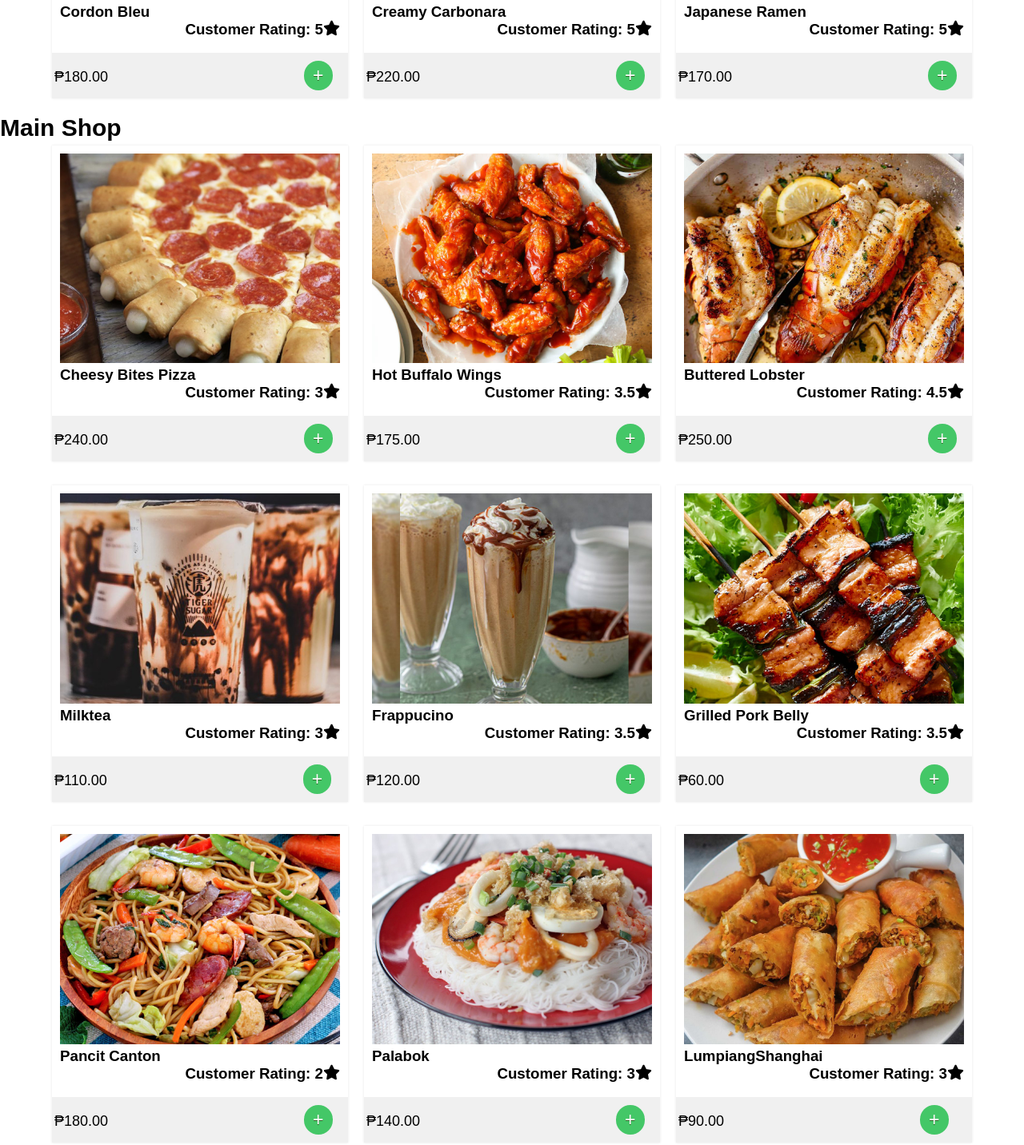
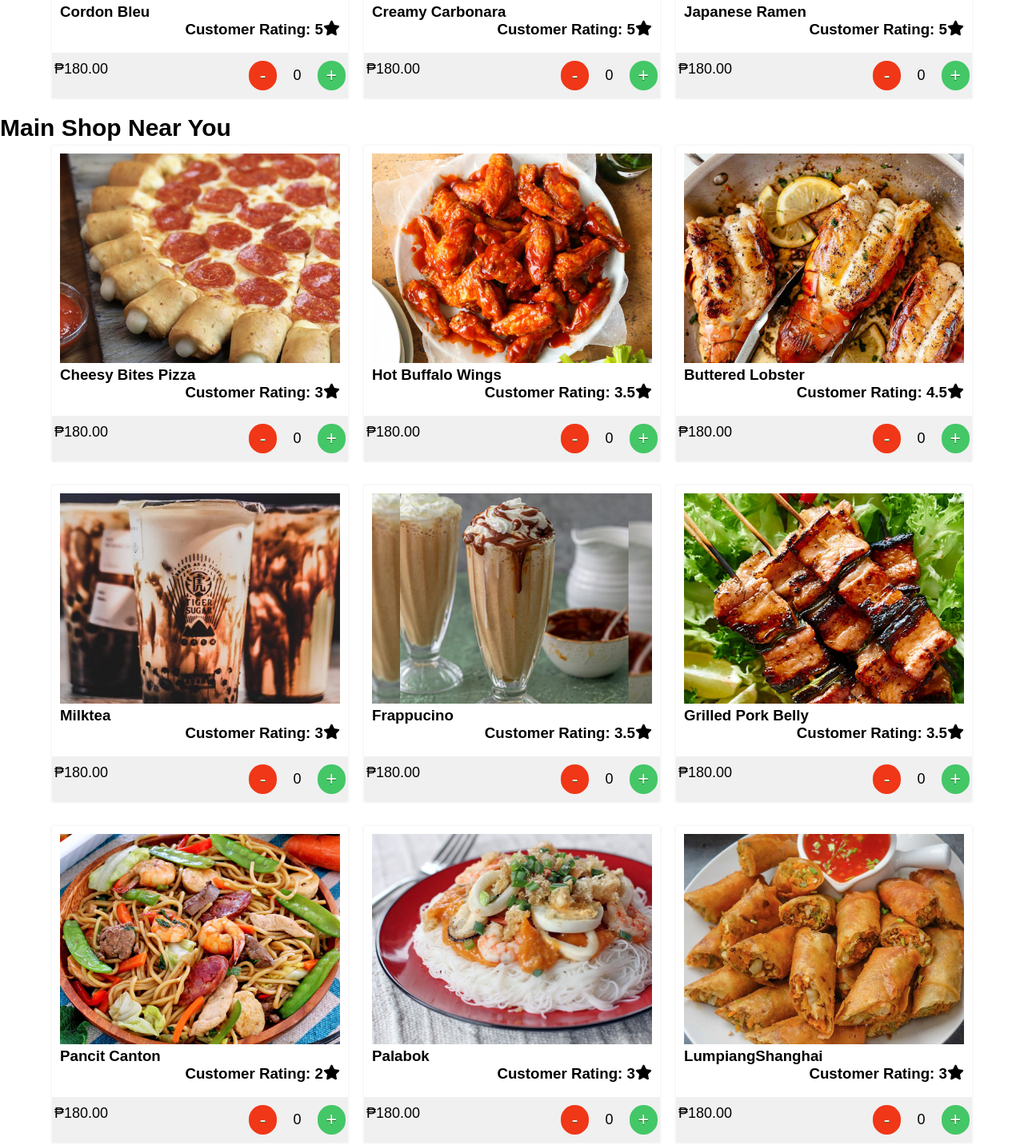
Before and after one commit to Vaughn24/FoodTrip_App, a website: page index.html in a window 1280 px wide. Shown: the part 1142-2574 px from the top of the page at 80% size. Drawn offline with Linux system fonts and the light colour scheme.

Commit message:
Buttons added

```diff
--- a/app.js
+++ b/app.js
@@ -10,8 +10,20 @@ window.addEventListener('scroll', function () {
 
 
 ///////////////// Add / Minus Button ///////////////
-function addItemToCart(food,amount) {
+function addItemToCart(amount,foodname) {
+    let qtfood = document.querySelector(`#quantity-${foodname}`);
+    let qty = parseInt(qtfood.innerHTML,10);
+    let sum = qty + amount;
+    qtfood.innerHTML=sum;
+}
 
+function minItemToCart(amount,foodname){
+    let qtfood = document.querySelector(`#quantity-${foodname}`);
+    let qty = parseInt(qtfood.innerHTML,10);
+    if(qty >= 1){
+        let sum = qty - amount;
+        qtfood.innerHTML=sum;
+    }
 
 }
 ////////////////////////////////////////////////////
--- a/index.html
+++ b/index.html
@@ -46,7 +46,12 @@
                                     <h3>Cordon Bleu <span>Customer Rating: 5<i class="fas fa-star"></i></span> </h3>
                                 </div>
                                 <div class="card-price">
-                                    <p>₱180.00 <a onclick="addItemToCart()" class="add-button" id="cart-btn">+</a> </p>
+                                    <p class="price"> ₱180.00  </p>
+                                    <div class="add-to-cart">
+                                        <a onclick="minItemToCart(1,'cordon')" class="min-button" id="cart-btn">-</a>
+                                        <span id="quantity-cordon">0</span>
+                                        <a onclick="addItemToCart(1,'cordon')" class="add-button" id="cart-btn">+</a>
+                                    </div>
                                 </div>
                             </div>
                             <div class="food-card">
@@ -55,7 +60,12 @@
                                     <h3>Creamy Carbonara <span>Customer Rating: 5<i class="fas fa-star"></i></span> </h3>
                                 </div>
                                 <div class="card-price">
-                                    <p>₱220.00 <a onclick="addItemToCart()" class="add-button" id="cart-btn">+</a> </p>
+                                    <p class="price"> ₱180.00  </p>
+                                    <div class="add-to-cart">
+                                        <a onclick="minItemToCart(1,'carbonara')" class="min-button" id="cart-btn">-</a>
+                                        <span id="quantity-carbonara">0</span>
+                                        <a onclick="addItemToCart(1,'carbonara')" class="add-button" id="cart-btn">+</a>
+                                    </div>
                                 </div>
                             </div>
                             <div class="food-card">
@@ -64,7 +74,12 @@
                                     <h3>Japanese Ramen <span>Customer Rating: 5<i class="fas fa-star"></i></span> </h3>
                                 </div>
                                 <div class="card-price">
-                                    <p>₱170.00 <a onclick="addItemToCart()" class="add-button" id="cart-btn">+</a> </p>
+                                    <p class="price"> ₱180.00  </p>
+                                    <div class="add-to-cart">
+                                        <a onclick="minItemToCart(1,'ramen')" class="min-button" id="cart-btn">-</a>
+                                        <span id="quantity-ramen">0</span>
+                                        <a onclick="addItemToCart(1,'ramen')" class="add-button" id="cart-btn">+</a>
+                                    </div>
                                 </div>
                             </div>
                         </div>
@@ -76,7 +91,7 @@
                 </div>
                 <!-- MAIN SHOP -->
                 <div class="main-shop">
-                    <h1>Main Shop</h1>
+                    <h1>Main Shop Near You</h1>
                     <div class="food-deck">
                         <div class="food-card">
                             <img src="images/CheesyPizza.jpg">
@@ -84,7 +99,12 @@
                                 <h3>Cheesy Bites Pizza <span>Customer Rating: 3<i class="fas fa-star"></i></span> </h3>
                             </div>
                             <div class="card-price">
-                                <p>₱240.00 <a onclick="addItemToCart()" class="add-button" id="cart-btn">+</a> </p>
+                                <p class="price"> ₱180.00  </p>
+                                <div class="add-to-cart">
+                                    <a onclick="minItemToCart(1,'cheesyPizza')" class="min-button" id="cart-btn">-</a>
+                                    <span id="quantity-cheesyPizza">0</span>
+                                    <a onclick="addItemToCart(1,'cheesyPizza')" class="add-button" id="cart-btn">+</a>
+                                </div>
                             </div>
                         </div>
                         <div class="food-card">
@@ -93,7 +113,12 @@
                                 <h3>Hot Buffalo Wings <span>Customer Rating: 3.5<i class="fas fa-star"></i></span> </h3>
                             </div>
                             <div class="card-price">
-                                <p>₱175.00 <a onclick="addItemToCart()" class="add-button" id="cart-btn">+</a> </p>
+                                <p class="price"> ₱180.00  </p>
+                                <div class="add-to-cart">
+                                    <a onclick="minItemToCart(1,'bwings')" class="min-button" id="cart-btn">-</a>
+                                    <span id="quantity-bwings">0</span>
+                                    <a onclick="addItemToCart(1,'bwings')" class="add-button" id="cart-btn">+</a>
+                                </div>
                             </div>
                         </div>
                         <div class="food-card">
@@ -102,7 +127,12 @@
                                 <h3>Buttered Lobster <span>Customer Rating: 4.5<i class="fas fa-star"></i></span> </h3>
                             </div>
                             <div class="card-price">
-                                <p>₱250.00 <a onclick="addItemToCart()" class="add-button" id="cart-btn">+</a> </p>
+                                <p class="price"> ₱180.00  </p>
+                                <div class="add-to-cart">
+                                    <a onclick="minItemToCart(1,'blobs')" class="min-button" id="cart-btn">-</a>
+                                    <span id="quantity-blobs">0</span>
+                                    <a onclick="addItemToCart(1,'blobs')" class="add-button" id="cart-btn">+</a>
+                                </div>
                             </div>
                         </div>
                         <div class="food-card">
@@ -111,7 +141,12 @@
                                 <h3>Milktea <span>Customer Rating: 3<i class="fas fa-star"></i></span> </h3>
                             </div>
                             <div class="card-price">
-                                <p>₱110.00 <a onclick="addItemToCart()" class="add-button" id="cart-btn">+</a> </p>
+                                <p class="price"> ₱180.00  </p>
+                                <div class="add-to-cart">
+                                    <a onclick="minItemToCart(1,'milktea')" class="min-button" id="cart-btn">-</a>
+                                    <span id="quantity-milktea">0</span>
+                                    <a onclick="addItemToCart(1,'milktea')" class="add-button" id="cart-btn">+</a>
+                                </div>
                             </div>
                         </div>
                         <div class="food-card">
@@ -120,7 +155,12 @@
                                 <h3>Frappucino <span>Customer Rating: 3.5<i class="fas fa-star"></i></span> </h3>
                             </div>
                             <div class="card-price">
-                                <p>₱120.00 <a onclick="addItemToCart()" class="add-button" id="cart-btn">+</a> </p>
+                                <p class="price"> ₱180.00  </p>
+                                <div class="add-to-cart">
+                                    <a onclick="minItemToCart(1,'frap')" class="min-button" id="cart-btn">-</a>
+                                    <span id="quantity-frap">0</span>
+                                    <a onclick="addItemToCart(1,'frap')" class="add-button" id="cart-btn">+</a>
+                                </div>
                             </div>
                         </div>
                         <div class="food-card">
@@ -129,7 +169,12 @@
                                 <h3>Grilled Pork Belly <span>Customer Rating: 3.5<i class="fas fa-star"></i></span> </h3>
                             </div>
                             <div class="card-price">
-                                <p>₱60.00 <a onclick="addItemToCart()" class="add-button" id="cart-btn">+</a> </p>
+                                <p class="price"> ₱180.00  </p>
+                                <div class="add-to-cart">
+                                    <a onclick="minItemToCart(1,'gporkbelly')" class="min-button" id="cart-btn">-</a>
+                                    <span id="quantity-gporkbelly">0</span>
+                                    <a onclick="addItemToCart(1,'gporkbelly')" class="add-button" id="cart-btn">+</a>
+                                </div>
                             </div>
                         </div>
                         <div class="food-card">
@@ -138,7 +183,12 @@
                                 <h3>Pancit Canton <span>Customer Rating: 2<i class="fas fa-star"></i></span> </h3>
                             </div>
                             <div class="card-price">
-                                <p>₱180.00 <a onclick="addItemToCart()" class="add-button" id="cart-btn">+</a> </p>
+                                <p class="price"> ₱180.00  </p>
+                                <div class="add-to-cart">
+                                    <a onclick="minItemToCart(1,'pcanton')" class="min-button" id="cart-btn">-</a>
+                                    <span id="quantity-pcanton">0</span>
+                                    <a onclick="addItemToCart(1,'pcanton')" class="add-button" id="cart-btn">+</a>
+                                </div>
                             </div>
                         </div>
                         <div class="food-card">
@@ -147,7 +197,12 @@
                                 <h3>Palabok <span>Customer Rating: 3<i class="fas fa-star"></i></span> </h3>
                             </div>
                             <div class="card-price">
-                                <p>₱140.00 <a onclick="addItemToCart()" class="add-button" id="cart-btn">+</a> </p>
+                                <p class="price"> ₱180.00  </p>
+                                <div class="add-to-cart">
+                                    <a onclick="minItemToCart(1,'palabok')" class="min-button" id="cart-btn">-</a>
+                                    <span id="quantity-palabok">0</span>
+                                    <a onclick="addItemToCart(1,'palabok')" class="add-button" id="cart-btn">+</a>
+                                </div>
                             </div>
                         </div>
                         <div class="food-card">
@@ -156,7 +211,12 @@
                                 <h3>LumpiangShanghai <span>Customer Rating: 3<i class="fas fa-star"></i></span> </h3>
                             </div>
                             <div class="card-price">
-                                <p>₱90.00 <a onclick="addItemToCart()" class="add-button" id="cart-btn">+</a> </p>
+                                <p class="price"> ₱180.00  </p>
+                                <div class="add-to-cart">
+                                    <a onclick="minItemToCart(1,'lumshang')" class="min-button" id="cart-btn">-</a>
+                                    <span id="quantity-lumshang">0</span>
+                                    <a onclick="addItemToCart(1,'lumshang')" class="add-button" id="cart-btn">+</a>
+                                </div>
                             </div>
                         </div>
 
--- a/style.css
+++ b/style.css
@@ -162,10 +162,10 @@ html{
     font-size: 18px;
     background-color: rgba(238, 238, 238, 0.877);
     display: flex;
-    padding: 15px;
     flex-direction: row;
     margin: 18px -10px -100px;
     padding: 10px 3px;
+    justify-content: space-between;
 }
 
 /*-------------------- BUTTON -----------------*/
@@ -180,7 +180,7 @@ html{
 	padding:5px 11px;
 	text-decoration:none;
     text-shadow:0px 1px 0px #2f6627;
-    margin-left: 240px;
+
 }
 .add-button:hover {
 	background-color:#5cbf2a;
@@ -201,6 +201,30 @@ html{
     margin: 2px 1px;
 
   }
+
+  .min-button {
+	background-color:#f03717;
+	border-radius:30px;
+	display:inline-block;
+	cursor:pointer;
+	color:#ffffff;
+	font-family:Arial;
+	font-size:23px;
+	padding:5px 14px;
+	text-decoration:none;
+    text-shadow:0px 1px 0px #2f6627;
+    visibility: visible;
+
+}
+.min-button:hover {
+	background-color:#bf4d2a;
+}
+.min-button:active {
+	position:relative;
+	top:1px;
+}
+
+
   .button1 {
       border-radius: 12px;
       margin-left: 650px;
@@ -208,6 +232,16 @@ html{
 
 }
 
+.add-to-cart{
+    display: flex;
+    flex: 1;
+    align-items: center;
+    justify-content: space-between;
+}
+
+.price{
+    flex: 2;
+}
 
 /* img{
     margin-top: 20px;
```
